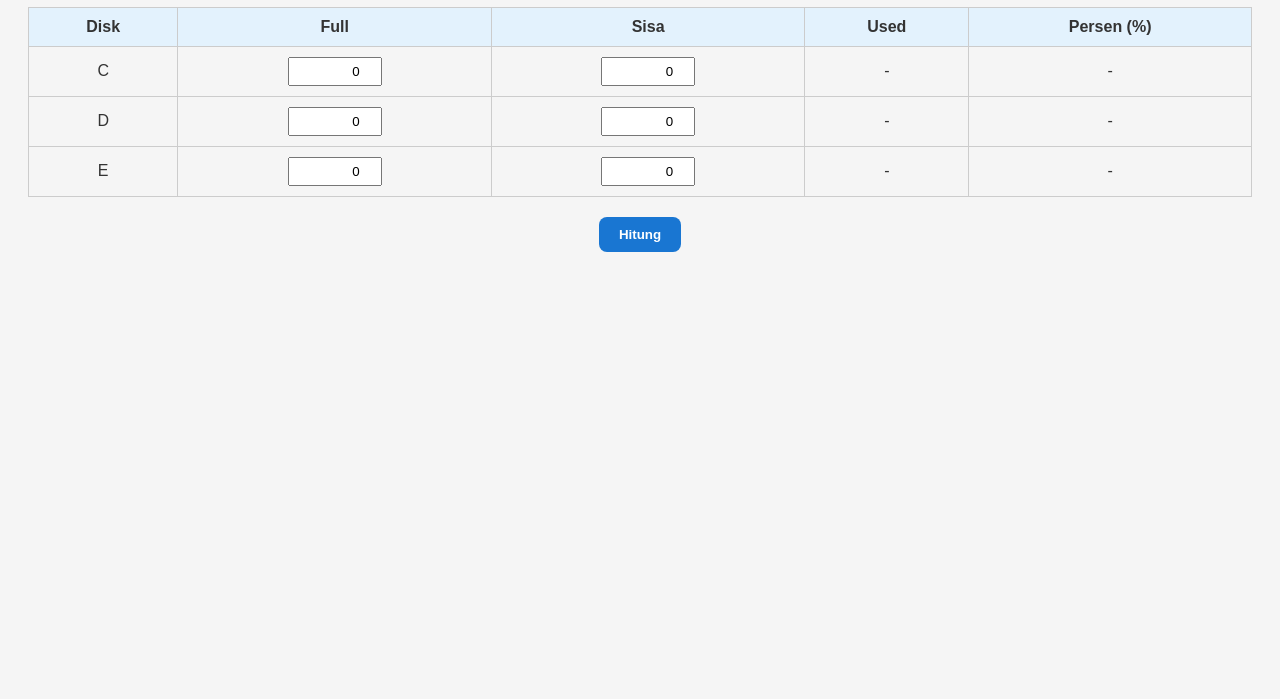
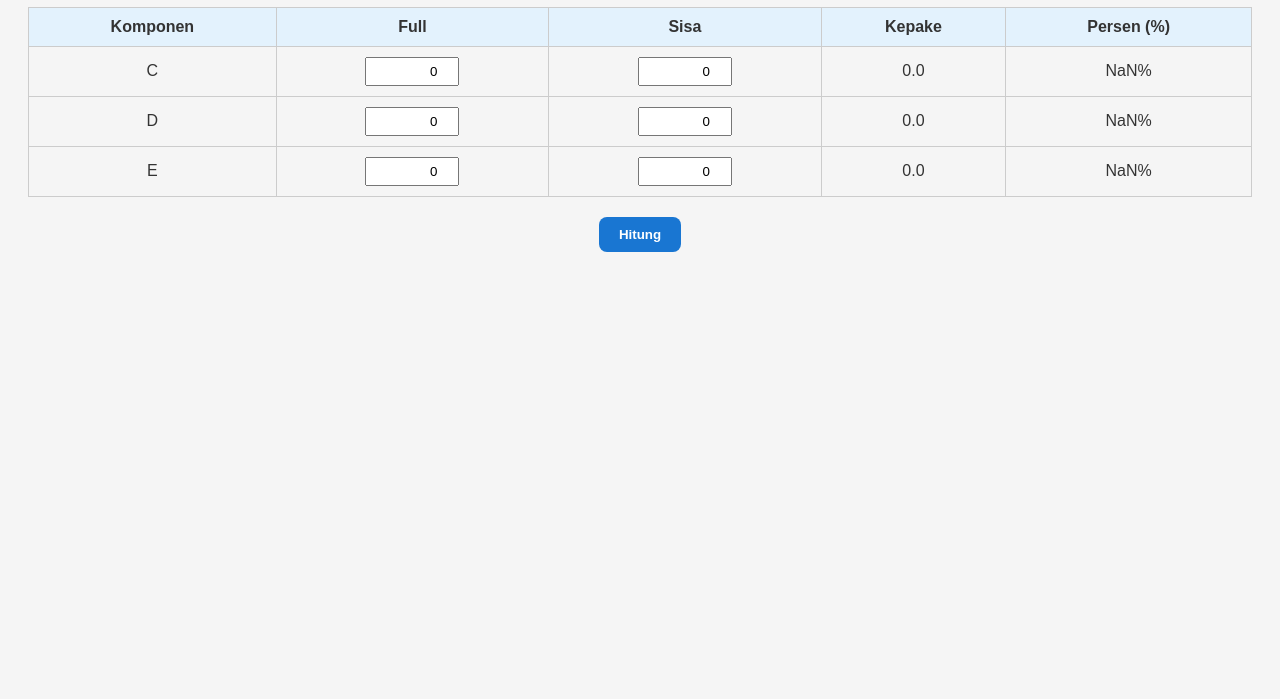
Before and after one commit to cruizer468/kalkulatorPM, a plain HTML site: page index.html in a window 1280 px wide. Shown: the part 101-800 px from the top of the page. Drawn offline with Linux system fonts and the light colour scheme.

Commit message:
update
update

```diff
--- a/index.html
+++ b/index.html
@@ -55,14 +55,14 @@
   </style>
 </head>
 <body>
-  <h1>Kalkulator Disk Untuk Preventive Maintenance</h1>
+  <h1>Kalkulator Preventive Maintenance</h1>
   <table>
     <thead>
       <tr>
-        <th>Disk</th>
+        <th>Komponen</th>
         <th>Full</th>
         <th>Sisa</th>
-        <th>Used</th>
+        <th>Kepake</th>
         <th>Persen (%)</th>
       </tr>
     </thead>
@@ -70,22 +70,22 @@
       <tr>
         <td>C</td>
         <td><input type="number" step="0.1" value="0" class="full"></td>
-        <td><input type="number" step="0.1" value="0" class="kepake"></td>
-        <td class="sisa">-</td>
+        <td><input type="number" step="0.1" value="0" class="sisa"></td>
+        <td class="kepake">-</td>
         <td class="persen">-</td>
       </tr>
       <tr>
         <td>D</td>
         <td><input type="number" step="0.1" value="0" class="full"></td>
-        <td><input type="number" step="0.1" value="0" class="kepake"></td>
-        <td class="sisa">-</td>
+        <td><input type="number" step="0.1" value="0" class="sisa"></td>
+        <td class="kepake">-</td>
         <td class="persen">-</td>
       </tr>
       <tr>
         <td>E</td>
         <td><input type="number" step="0.1" value="0" class="full"></td>
-        <td><input type="number" step="0.1" value="0" class="kepake"></td>
-        <td class="sisa">-</td>
+        <td><input type="number" step="0.1" value="0" class="sisa"></td>
+        <td class="kepake">-</td>
         <td class="persen">-</td>
       </tr>
     </tbody>
@@ -98,21 +98,21 @@
 
       rows.forEach(row => {
         const fullInput = row.querySelector(".full");
-        const kepakeInput = row.querySelector(".sisa);
-        const sisaCell = row.querySelector(".kepake");
+        const sisaInput = row.querySelector(".sisa");
+        const kepakeCell = row.querySelector(".kepake");
         const persenCell = row.querySelector(".persen");
 
         const full = parseFloat(fullInput.value);
-        const kepake = parseFloat(kepakeInput.value);
+        const sisa = parseFloat(sisaInput.value);
 
-        if (!isNaN(full) && !isNaN(kepake)) {
-          const sisa = full - kepake;
+        if (!isNaN(full) && !isNaN(sisa)) {
+          const kepake = full - sisa;
           const persen = (kepake / full) * 100;
 
-          sisaCell.textContent = sisa.toFixed(1);
+          kepakeCell.textContent = kepake.toFixed(1);
           persenCell.textContent = persen.toFixed(2) + "%";
         } else {
-          sisaCell.textContent = "-";
+          kepakeCell.textContent = "-";
           persenCell.textContent = "-";
         }
       });
```
